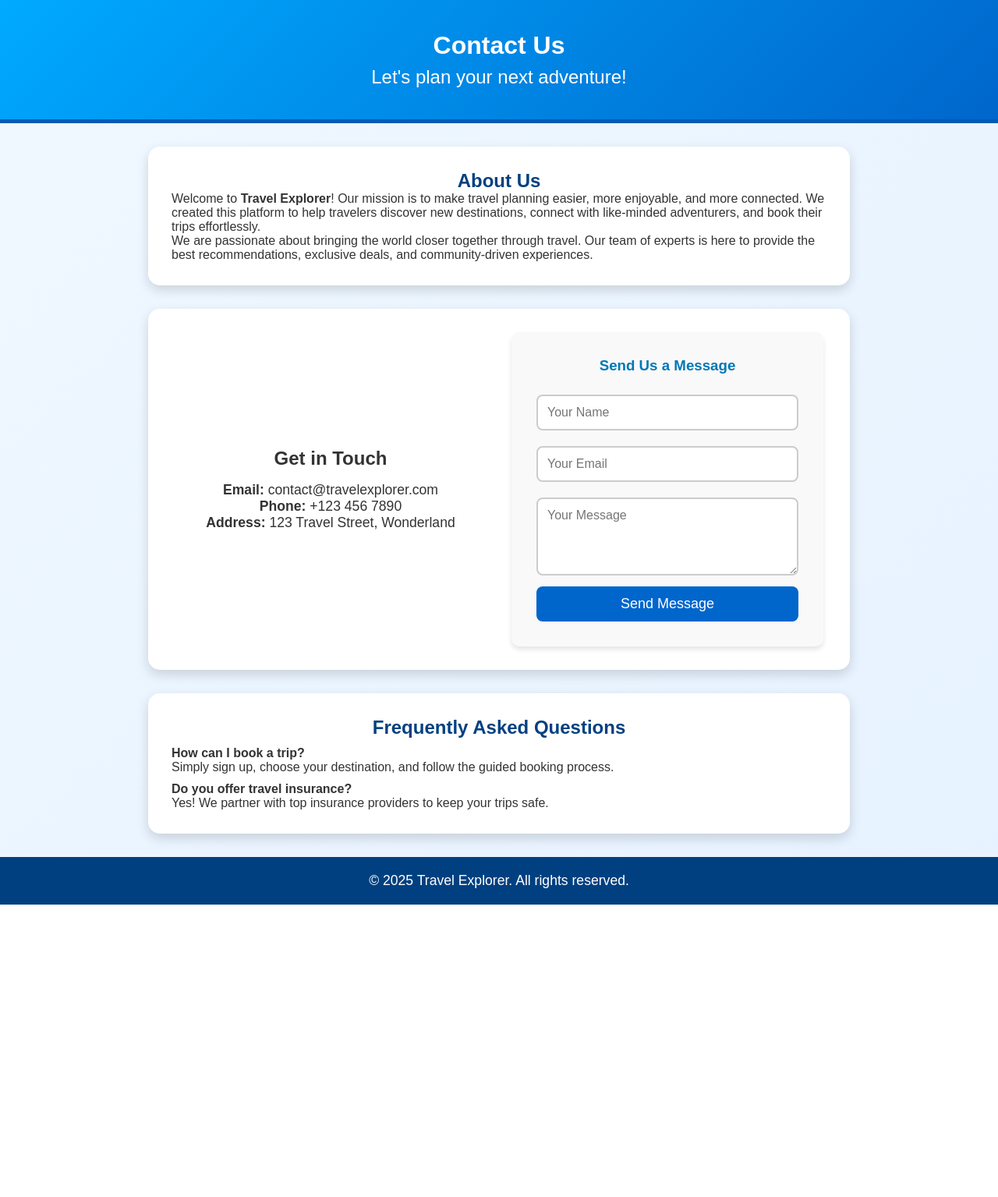
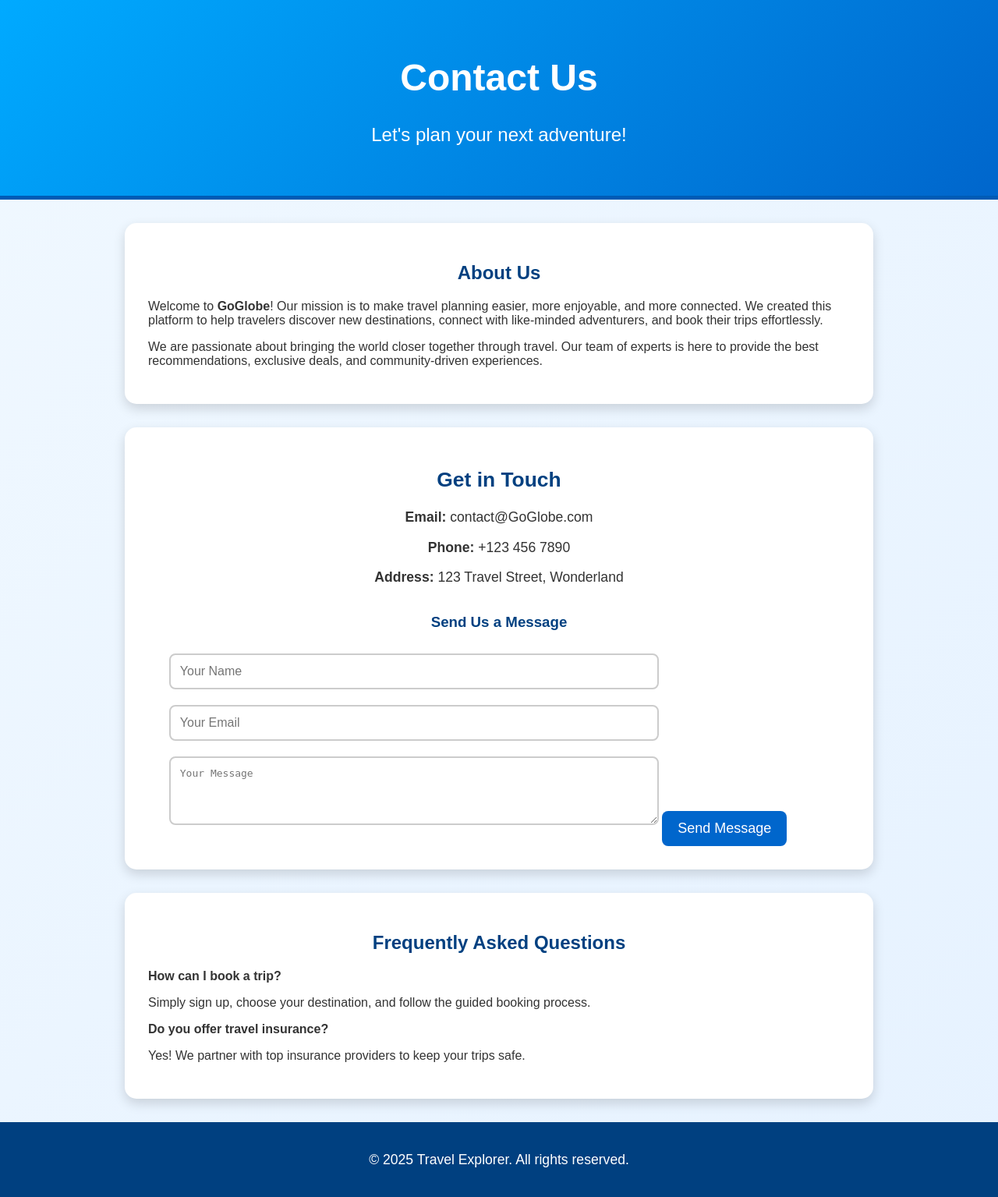
Before and after one commit to anjanasom/Travel-Booking-Website, a Flask app: page /contact in a window 1280 px wide. Shown: the whole page at 78% size. Before the commit the page ends 1160 px from the top, so only its background shows below. Run offline with Flask 3, Linux system fonts and the light colour scheme.

Commit message:
Updated contact.html and contact.css

```diff
--- a/website/static/contact.css
+++ b/website/static/contact.css
@@ -1,88 +1,97 @@
-/* General Reset */
-* {
+
+body {
+    font-family: 'Poppins', sans-serif;
+    background: linear-gradient(135deg, #f0f8ff, #e6f2ff);
+    color: #333;
     margin: 0;
     padding: 0;
-    box-sizing: border-box;
-    font-family: Arial, sans-serif;
 }
-
-/* Contact Header */
 .contact-header {
-    background: linear-gradient(90deg, #03045e, #0077b6);
+    background: linear-gradient(135deg, #00aaff, #0066cc);
     color: white;
     text-align: center;
-    padding: 2rem 0;
+    padding: 40px;
+    font-size: 1.5em;
+    border-bottom: 5px solid #005bb5;
 }
-
-.contact-header h1 {
-    font-size: 2rem;
-    margin-bottom: 0.5rem;
+.about-us, .contact-container, .faq-section, .social-media {
+    max-width: 900px;
+    margin: 30px auto;
+    background: white;
+    padding: 30px;
+    border-radius: 15px;
+    box-shadow: 0px 6px 15px rgba(0, 0, 0, 0.15);
+    transition: transform 0.3s ease;
 }
-
-.contact-container {
-    display: flex;
-    justify-content: center;
-    align-items: center;
-    padding: 2rem;
-    flex-wrap: wrap;
-    gap: 2rem;
+.about-us:hover, .contact-container:hover, .faq-section:hover, .social-media:hover {
+    transform: scale(1.02);
 }
-
-.contact-info {
-    flex: 1;
-    max-width: 400px;
+h2, h3 {
+    color: #004080;
     text-align: center;
 }
-
-.contact-info h2 {
-    margin-bottom: 1rem;
-    font-size: 1.5rem;
-    color: #333;
+.contact-info {
+    text-align: center;
+    font-size: 1.1em;
 }
-
 .contact-form {
-    flex: 1;
-    max-width: 400px;
-    background: #f9f9f9;
-    padding: 2rem;
-    border-radius: 10px;
-    box-shadow: 0 4px 6px rgba(0, 0, 0, 0.1);
+    display: flex;
+    flex-direction: column;
+    align-items: center;
 }
-
-.contact-form h3 {
+.contact-form input, .contact-form textarea {
+    width: 100%;
+    max-width: 600px;
+    padding: 12px;
+    margin: 10px 0;
+    border: 2px solid #ccc;
+    border-radius: 8px;
+    font-size: 1em;
+    transition: all 0.3s ease;
+}
+.contact-form input:focus, .contact-form textarea:focus {
+    border-color: #005bb5;
+    outline: none;
+}
+.contact-form button {
+    background: #0066cc;
+    color: white;
+    padding: 12px 20px;
+    border: none;
+    border-radius: 8px;
+    cursor: pointer;
+    font-size: 18px;
+    transition: all 0.3s ease;
+}
+.contact-form button:hover {
+    background: #005bb5;
+    transform: scale(1.05);
+}
+.faq-section {
+    text-align: left;
+}
+.faq-question {
+    font-weight: bold;
+    margin-top: 10px;
+}
+.social-media {
     text-align: center;
-    margin-bottom: 1rem;
-    color: #0077b6;
 }
-
-.contact-form input,
-.contact-form textarea {
-    width: 100%;
-    padding: 0.75rem;
-    margin-bottom: 1rem;
-    border: 1px solid #ccc;
-    border-radius: 5px;
+.social-icons a {
+    margin: 0 10px;
+    font-size: 24px;
+    color: #0066cc;
+    transition: transform 0.3s ease;
 }
-
-.contact-form button {
-    width: 100%;
-    padding: 0.75rem;
-    background: #0077b6;
+.social-icons a:hover {
+    transform: scale(1.2);
+    color: #004080;
+}
+footer {
+    text-align: center;
+    padding: 20px;
+    background: #004080;
     color: white;
-    border: none;
-    border-radius: 5px;
-    cursor: pointer;
-    transition: background 0.3s;
+    font-size: 1.1em;
+    margin-top: 30px;
 }
-
-.contact-form button:hover {
-    background: #0056b3;
-}
-
-footer {
-    background: #333;
-    color: white;
-    text-align: center;
-    padding: 1rem 0;
-    margin-top: 2rem;
-}
--- a/website/templates/contact.html
+++ b/website/templates/contact.html
@@ -5,104 +5,7 @@
     <meta name="viewport" content="width=device-width, initial-scale=1.0">
     <title>Contact Us | Travel Explorer</title>
     <link rel="stylesheet" href="{{ url_for('static', filename='contact.css') }}">
-    <style>
-        body {
-            font-family: 'Poppins', sans-serif;
-            background: linear-gradient(135deg, #f0f8ff, #e6f2ff);
-            color: #333;
-            margin: 0;
-            padding: 0;
-        }
-        .contact-header {
-            background: linear-gradient(135deg, #00aaff, #0066cc);
-            color: white;
-            text-align: center;
-            padding: 40px;
-            font-size: 1.5em;
-            border-bottom: 5px solid #005bb5;
-        }
-        .about-us, .contact-container, .faq-section, .social-media {
-            max-width: 900px;
-            margin: 30px auto;
-            background: white;
-            padding: 30px;
-            border-radius: 15px;
-            box-shadow: 0px 6px 15px rgba(0, 0, 0, 0.15);
-            transition: transform 0.3s ease;
-        }
-        .about-us:hover, .contact-container:hover, .faq-section:hover, .social-media:hover {
-            transform: scale(1.02);
-        }
-        h2, h3 {
-            color: #004080;
-            text-align: center;
-        }
-        .contact-info {
-            text-align: center;
-            font-size: 1.1em;
-        }
-        .contact-form {
-            display: flex;
-            flex-direction: column;
-            align-items: center;
-        }
-        .contact-form input, .contact-form textarea {
-            width: 100%;
-            max-width: 600px;
-            padding: 12px;
-            margin: 10px 0;
-            border: 2px solid #ccc;
-            border-radius: 8px;
-            font-size: 1em;
-            transition: all 0.3s ease;
-        }
-        .contact-form input:focus, .contact-form textarea:focus {
-            border-color: #005bb5;
-            outline: none;
-        }
-        .contact-form button {
-            background: #0066cc;
-            color: white;
-            padding: 12px 20px;
-            border: none;
-            border-radius: 8px;
-            cursor: pointer;
-            font-size: 18px;
-            transition: all 0.3s ease;
-        }
-        .contact-form button:hover {
-            background: #005bb5;
-            transform: scale(1.05);
-        }
-        .faq-section {
-            text-align: left;
-        }
-        .faq-question {
-            font-weight: bold;
-            margin-top: 10px;
-        }
-        .social-media {
-            text-align: center;
-        }
-        .social-icons a {
-            margin: 0 10px;
-            font-size: 24px;
-            color: #0066cc;
-            transition: transform 0.3s ease;
-        }
-        .social-icons a:hover {
-            transform: scale(1.2);
-            color: #004080;
-        }
-        footer {
-            text-align: center;
-            padding: 20px;
-            background: #004080;
-            color: white;
-            font-size: 1.1em;
-            margin-top: 30px;
-        }
-    </style>
+
 </head>
 <body>
     <header class="contact-header">
@@ -112,14 +15,14 @@
 
     <section class="about-us">
         <h2>About Us</h2>
-        <p>Welcome to <strong>Travel Explorer</strong>! Our mission is to make travel planning easier, more enjoyable, and more connected. We created this platform to help travelers discover new destinations, connect with like-minded adventurers, and book their trips effortlessly.</p>
+        <p>Welcome to <strong>GoGlobe</strong>! Our mission is to make travel planning easier, more enjoyable, and more connected. We created this platform to help travelers discover new destinations, connect with like-minded adventurers, and book their trips effortlessly.</p>
         <p>We are passionate about bringing the world closer together through travel. Our team of experts is here to provide the best recommendations, exclusive deals, and community-driven experiences.</p>
     </section>
 
     <section class="contact-container">
         <div class="contact-info">
             <h2>Get in Touch</h2>
-            <p><strong>Email:</strong> contact@travelexplorer.com</p>
+            <p><strong>Email:</strong> contact@GoGlobe.com</p>
             <p><strong>Phone:</strong> +123 456 7890</p>
             <p><strong>Address:</strong> 123 Travel Street, Wonderland</p>
         </div>
```
